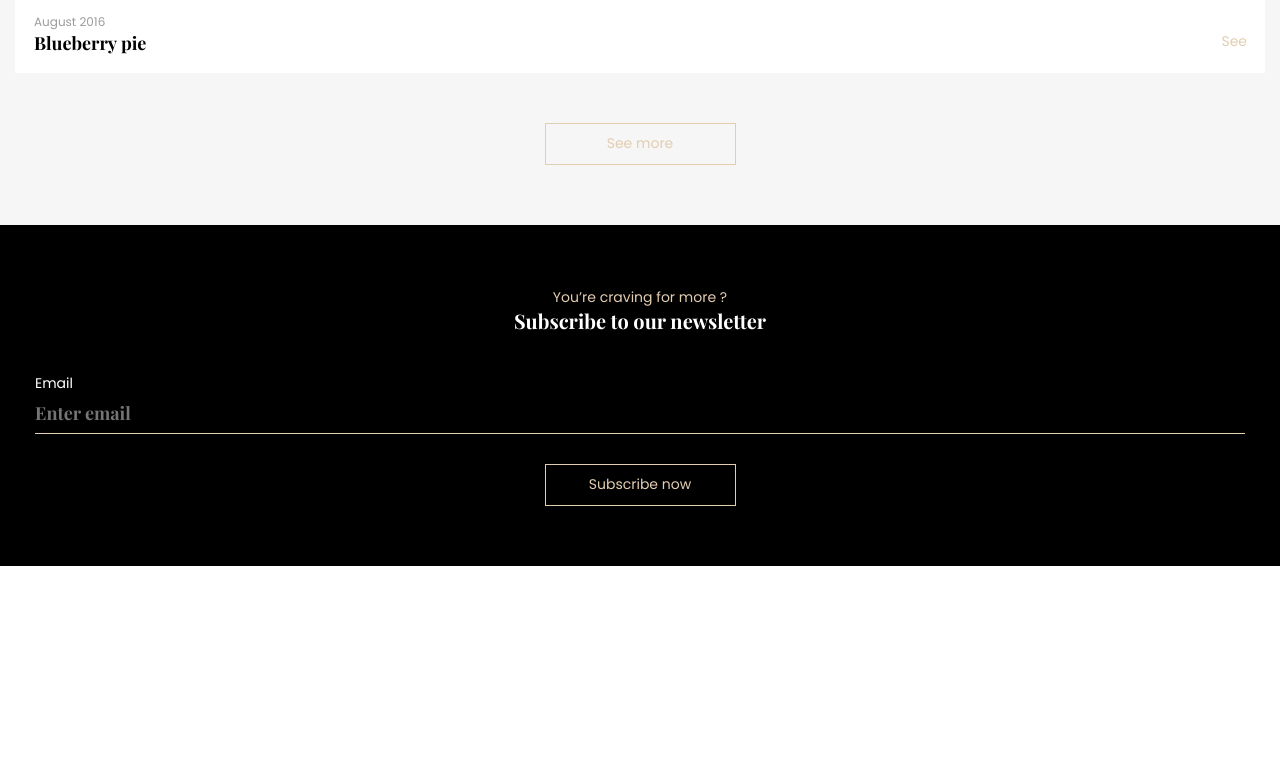
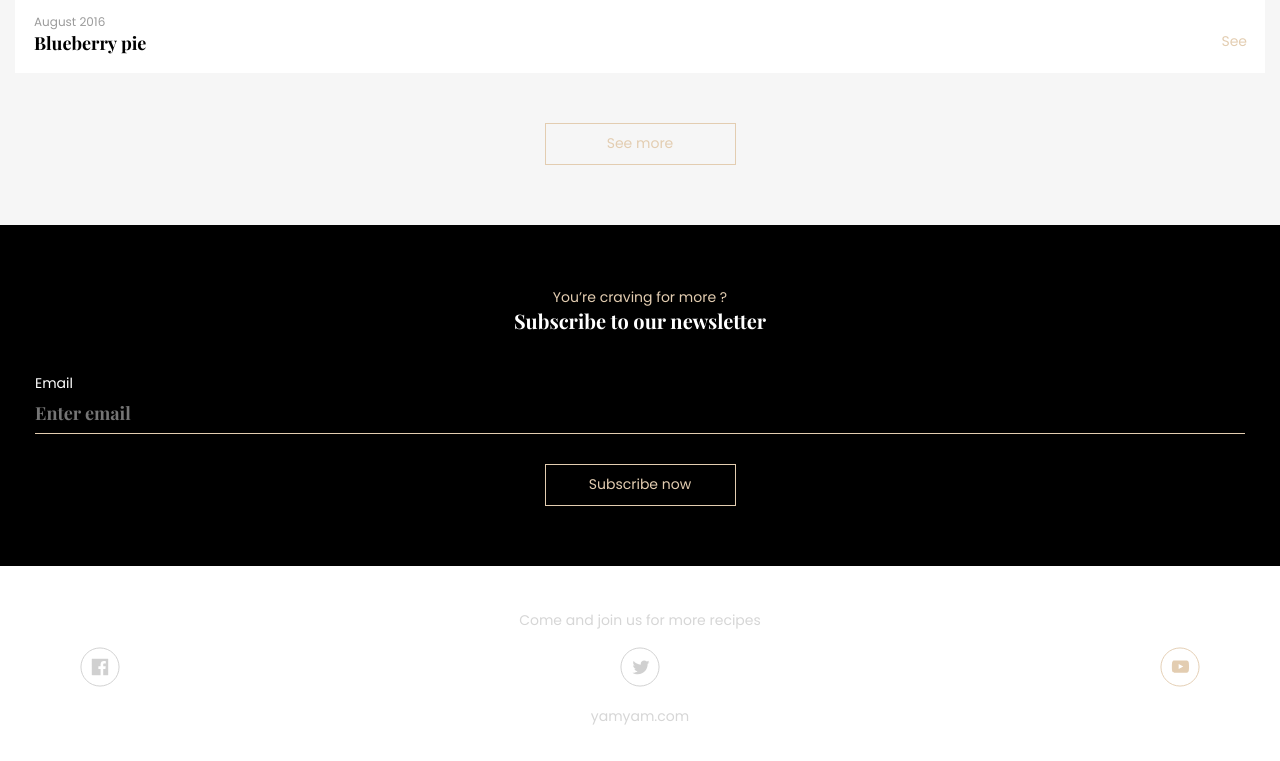
Before and after one commit to arnarp/veffo2, a plain HTML site: page index.html in a window 1280 px wide. Shown: the part 9642-10403 px from the top of the page. Before the commit the page ends 10208 px from the top, so only its background shows below. Drawn offline with nearby package versions, Linux system fonts and the light colour scheme.

Commit message:
Bætti við footer

```diff
--- a/index.css
+++ b/index.css
@@ -109,7 +109,7 @@ header > button#menu-button {
   padding: 0;
   background-color: inherit;
 }
-section {
+section, footer {
   padding: 0 1.5rem;
   display: flex;
   flex-direction: column;
@@ -211,6 +211,28 @@ section.newsletter-subscription .form-group input#newsletter-email-imput {
 section.newsletter-subscription button {
   align-self: center;
 }
+footer {
+  font-weight: lighter;
+  font-size: 1.4rem;
+  padding-top: 4.4rem;
+  padding-bottom: 4.4rem;
+  color: #d6d6d6;
+}
+footer #social-icons {
+  display: flex;
+  justify-content: space-between;
+  align-self: stretch;
+  padding-left: 6.5rem;
+  padding-right: 6.5rem;
+  padding-top: 1.6rem;
+  padding-bottom: 1.9rem;
+}
+footer #social-icons img {
+  height: 4rem;
+}
+footer #link {
+  color: #d6d6d6;
+}
 
 /* Setjum media queries neðst svo ekkert annað override þær */
 @media only screen and (max-width: 543px) {
--- a/index.html
+++ b/index.html
@@ -123,7 +123,15 @@
     </div>
     <button class="outline-btn">Subscribe now</button>
   </section>
-  <footer></footer>
+  <footer>
+    <span>Come and join us for more recipes</span>
+    <div id="social-icons">
+      <img src="assets/facebook-icon.svg" alt="Facebook icon">
+      <img src="assets/twitter-icon.svg" alt="Twitter icon">
+      <img src="assets/you-tube-icon.svg" alt="YouTube icon">
+    </div>
+    <span id="link">yamyam.com</span>
+  </footer>
 </body>
 
 </html>
```
Also changed, not shown: assets/facebook-icon.svg (added), assets/twitter-icon.svg (added), assets/you-tube-icon.svg (added).
